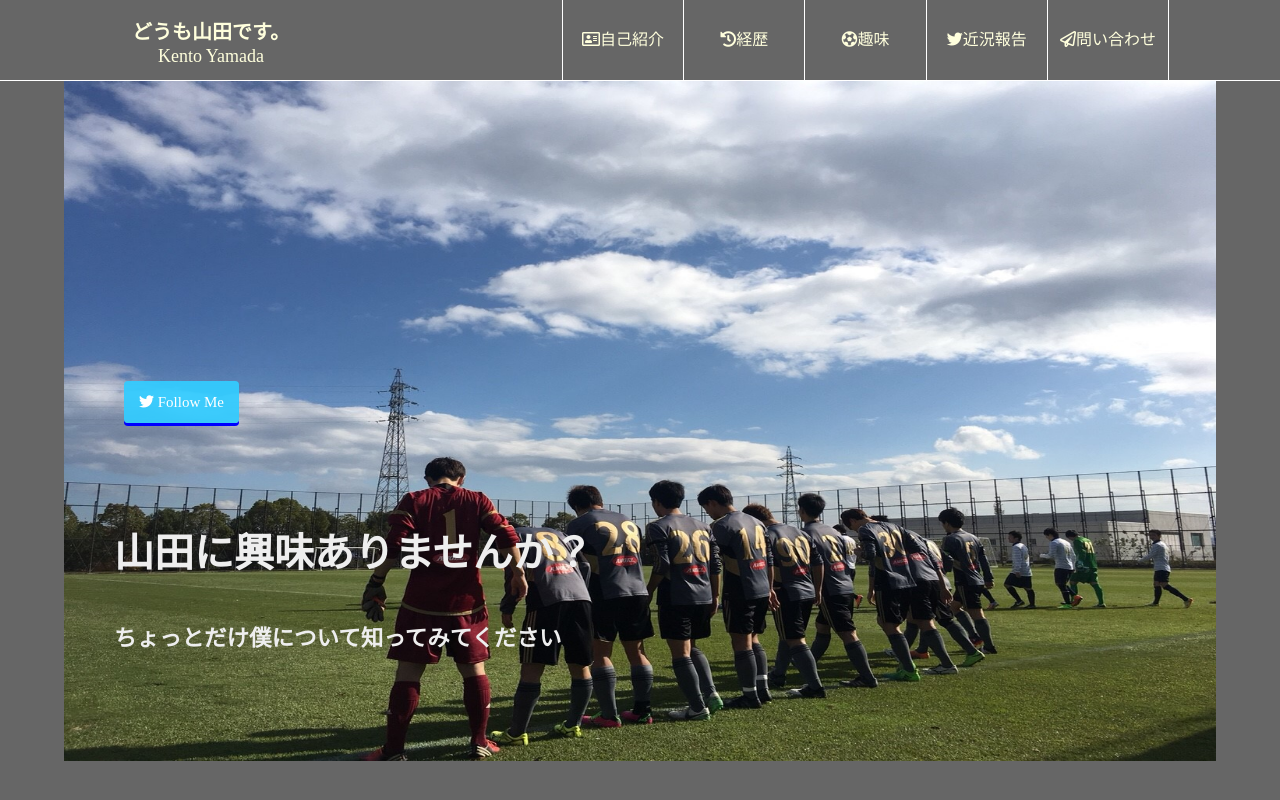
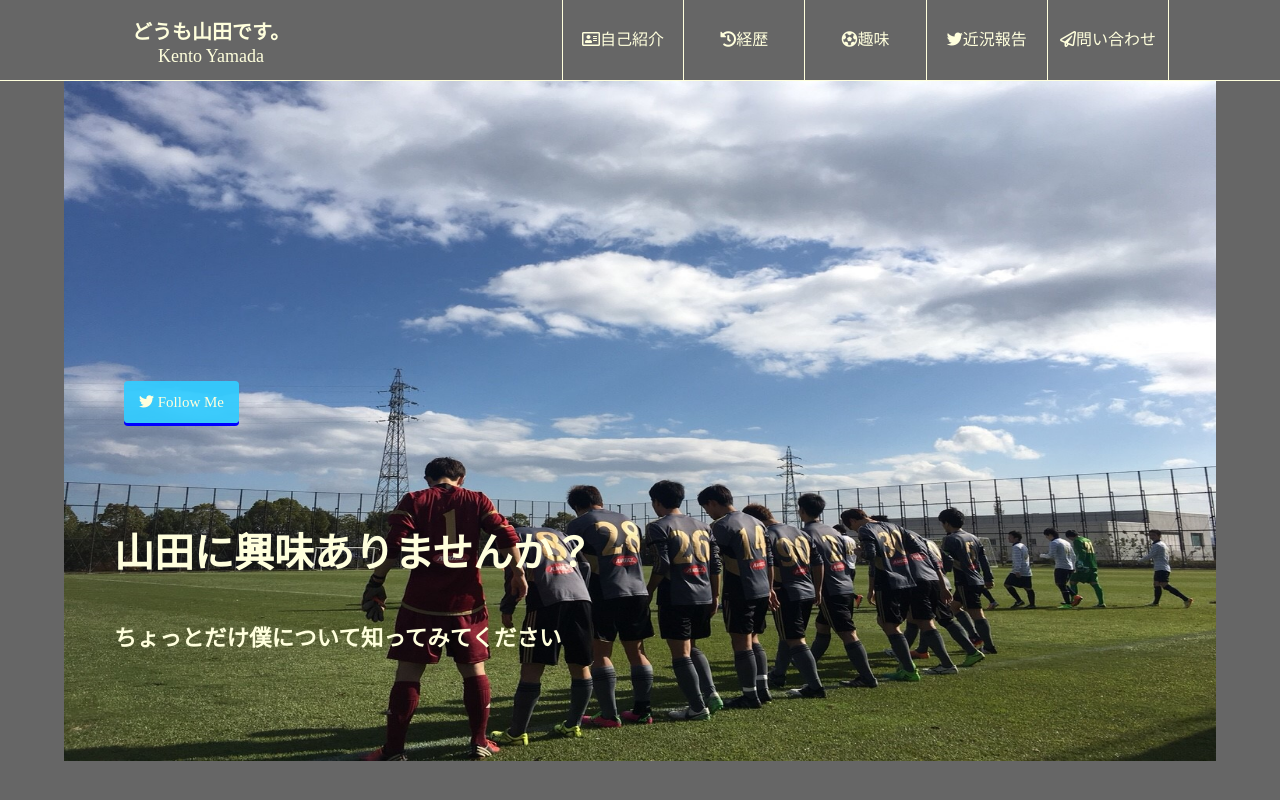
Before and after one commit to Kento-Ymd/recruit, a plain HTML site: page index.html in a window 1280 px wide. Shown: the top 800 px of the page. Drawn offline with Linux system fonts and the light colour scheme.

```diff
--- a/style.css
+++ b/style.css
@@ -24,7 +24,7 @@
     height: 80px;
     margin: 0;
     padding: 0;
-    border-bottom: solid white 1px;
+    border-bottom: solid #FFFFDD 1px;
 }
 .header_icon{
     height: 80px;
@@ -75,14 +75,14 @@
     line-height: 80px;
     width: 18%;
     text-align: center;
-    border-left: solid white 1px;
+    border-left: solid #FFFFDD 1px;
 }
 nav li:hover{
-    background-color: white;
+    background-color: #FFFFDD;
     transition: 0.4s;
 }
 .last_li{
-    border-right: solid white 1px;
+    border-right: solid #FFFFDD 1px;
 }
 nav li a{
     text-decoration: none;
@@ -110,7 +110,7 @@
     top: 300px;
     left: 50px;
     font-size: 15px;
-    color: #eee;
+    color: #FFFFDD;
     line-height: 35px;
 }
 .kento_message h1{
@@ -119,7 +119,7 @@
 }
 .kento_message a{
     display: inline-block;
-    color: white;
+    color: #FFFFDD;
     background-color: #33CCFFee;
     padding: 13px 15px;
     border-radius: 4px;
@@ -156,6 +156,7 @@
 
 
 #history table{
+    color:#666666;
     margin: 0 auto;
     width: 80%;
     font-size: 18px;
@@ -196,6 +197,7 @@
     overflow: hidden;
 }
 .str{
+    color:#666666;
     float: left;
     width: 32%;
     background-color: #eee;
```
